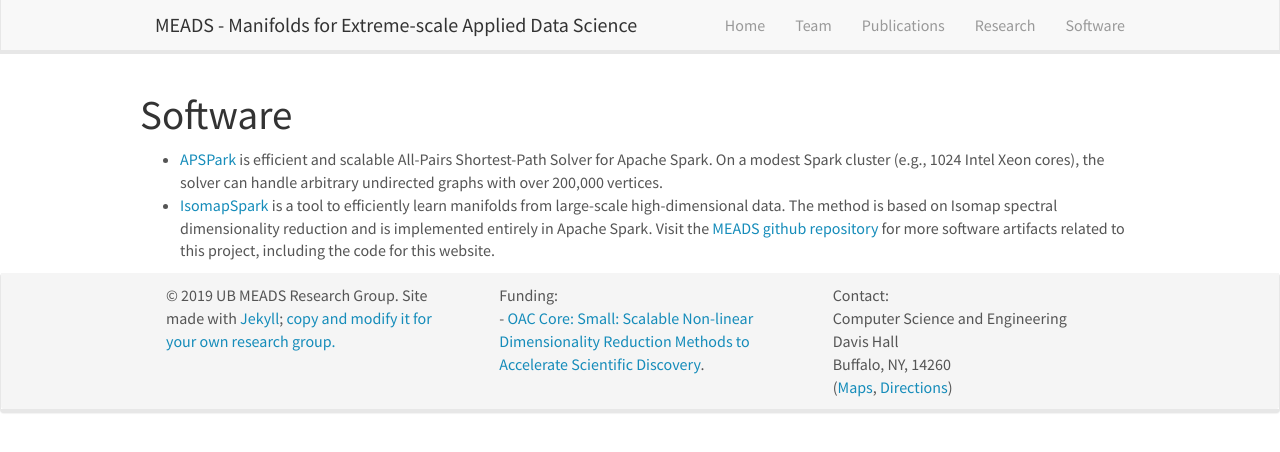
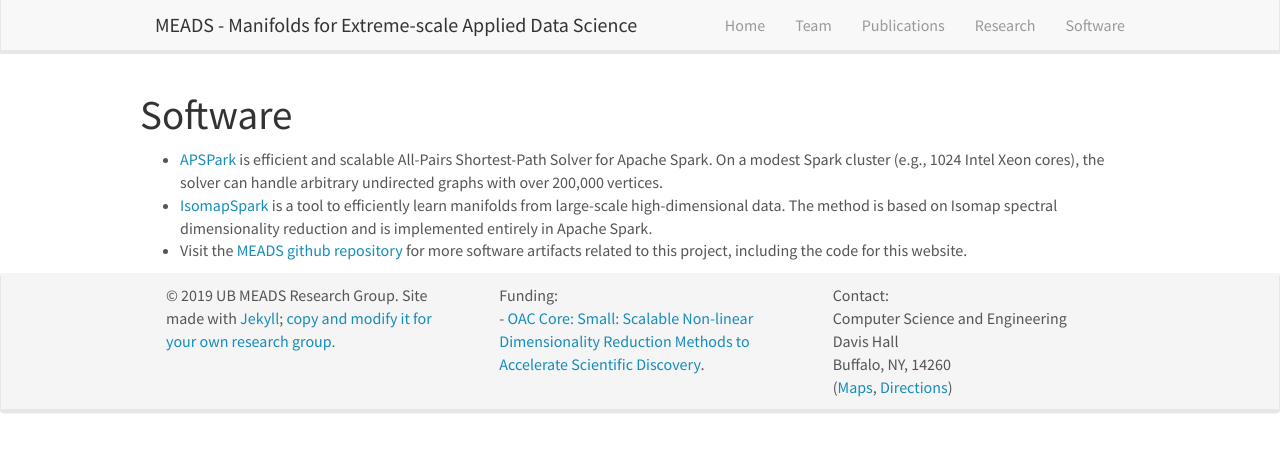
Before and after one commit to chandola/meads, a Jekyll site: the page built from docs/_pages/software.md, in a window 1280 px wide. Shown: the top 452 px of the page. Built offline with Jekyll 4.4.1, drawn with Linux system fonts in a browser that asks for light colours; nearby versions of some CDN libraries.

```diff
--- a/docs/_pages/software.md
+++ b/docs/_pages/software.md
@@ -9,4 +9,4 @@ permalink: /software/
 # Software
 * <a href="https://gitlab.com/SCoRe-Group/APSPark">APSPark</a> is efficient and scalable All-Pairs Shortest-Path Solver for Apache Spark. On a modest Spark cluster (e.g., 1024 Intel Xeon cores), the solver can handle arbitrary undirected graphs with over 200,000 vertices.
 * <a href="https://gitlab.com/SCoRe-Group/IsomapSpark/">IsomapSpark</a> is a tool to efficiently learn manifolds from large-scale high-dimensional data. The method is based on Isomap spectral dimensionality reduction and is implemented entirely in Apache Spark.
-Visit the <a href="https://github.com/ubdsgroup/meads">MEADS github repository</a> for more software artifacts related to this project, including the code for this website.
+* Visit the <a href="https://github.com/ubdsgroup/meads">MEADS github repository</a> for more software artifacts related to this project, including the code for this website.
```
